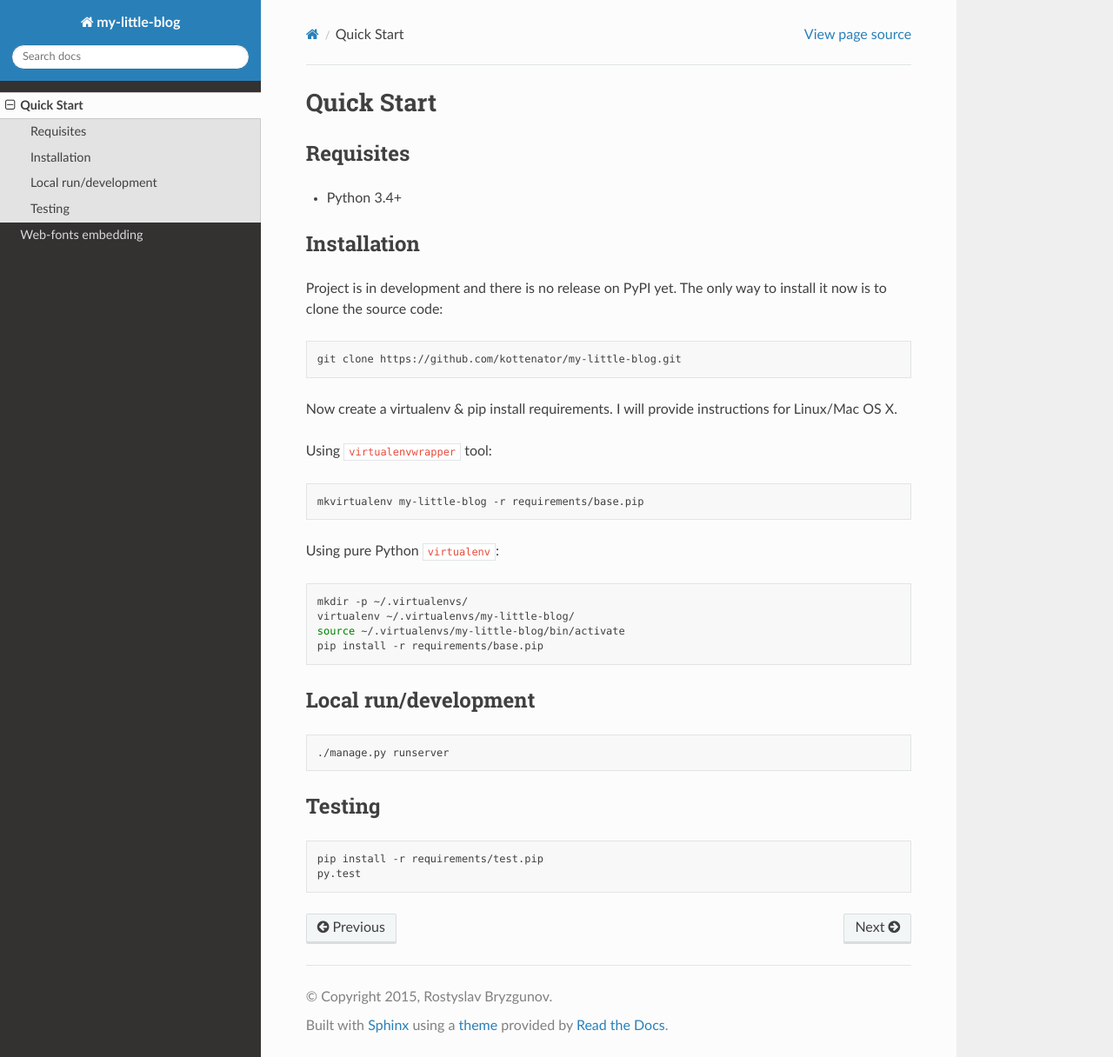
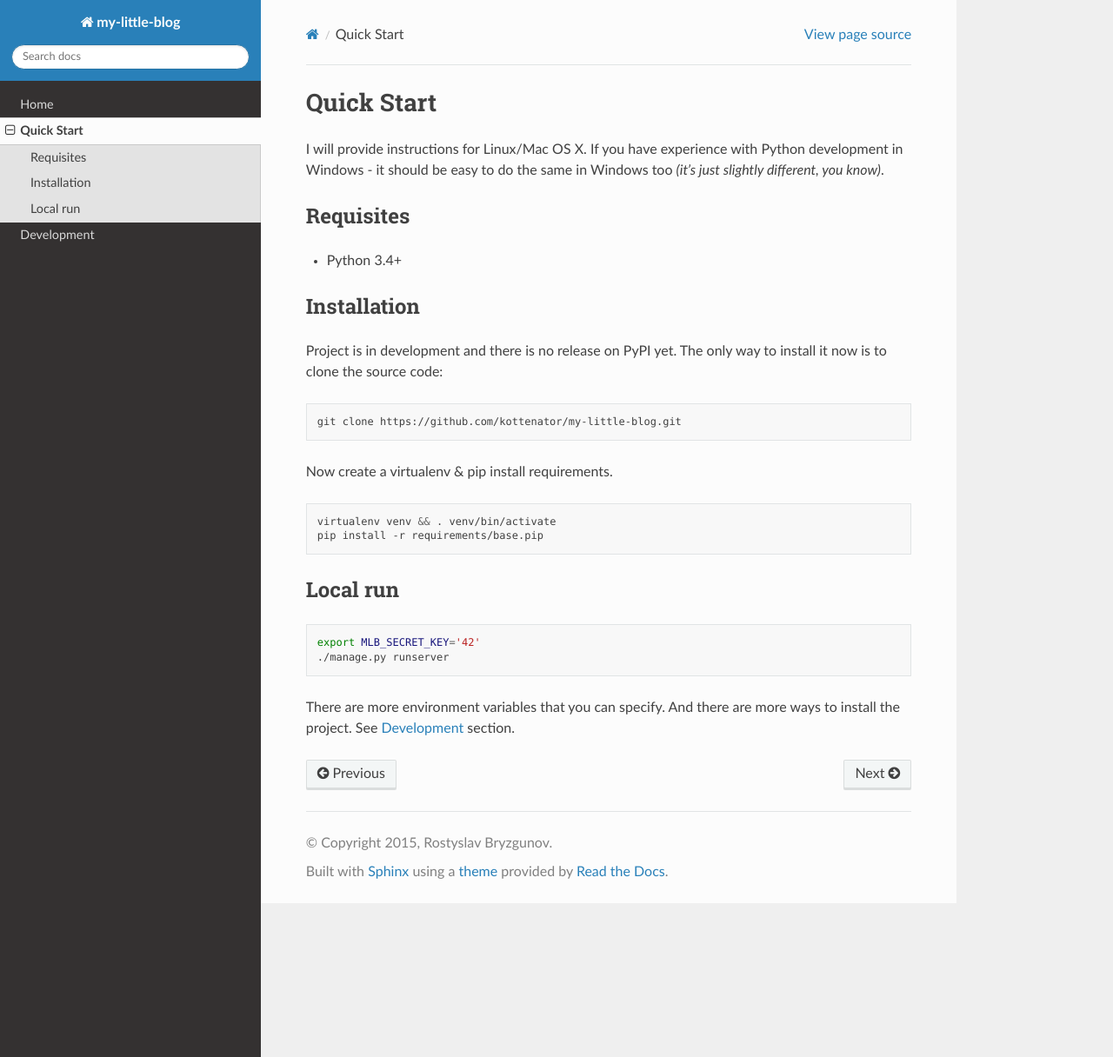
Before and after one commit to jn7163/blog.kottenator.com, a Sphinx documentation site: the page built from docs/quickstart.rst, in a window 1280 px wide and 1216 px high. Shown: the whole window at 87% size. Built offline with Sphinx 7.4.7 and the Read the Docs theme 2.0.0, drawn with Linux system fonts in a browser that asks for light colours.

```diff
--- a/docs/quickstart.rst
+++ b/docs/quickstart.rst
@@ -1,10 +1,16 @@
 Quick Start
 ===========
+
+I will provide instructions for Linux/Mac OS X.
+If you have experience with Python development in Windows -
+it should be easy to do the same in Windows too *(it's just slightly different, you know)*.
+
 
 Requisites
 ----------
 
 - Python 3.4+
+
 
 Installation
 ------------
@@ -17,34 +23,20 @@ The only way to install it now is to clone the source code:
     git clone https://github.com/kottenator/my-little-blog.git
 
 Now create a virtualenv & pip install requirements.
-I will provide instructions for Linux/Mac OS X.
-
-Using ``virtualenvwrapper`` tool:
 
 .. code:: bash
 
-    mkvirtualenv my-little-blog -r requirements/base.pip
+    virtualenv venv && . venv/bin/activate
+    pip install -r requirements/base.pip
 
-Using pure Python ``virtualenv``:
+
+Local run
+---------
 
 .. code:: bash
 
-    mkdir -p ~/.virtualenvs/
-    virtualenv ~/.virtualenvs/my-little-blog/
-    source ~/.virtualenvs/my-little-blog/bin/activate
-    pip install -r requirements/base.pip
-
-Local run/development
----------------------
-
-.. code:: bash
-
+    export MLB_SECRET_KEY='42'
     ./manage.py runserver
 
-Testing
--------
-
-.. code:: bash
-
-    pip install -r requirements/test.pip
-    py.test
+There are more environment variables that you can specify.
+And there are more ways to install the project. See :doc:`development` section.
```
Also changed, not shown: README.md (+4 -3 lines), docs/development.rst (added, +106 -0 lines), docs/index.rst (+7 -5 lines), docs/webfonts.rst (deleted, +0 -48 lines), 1 other file.
